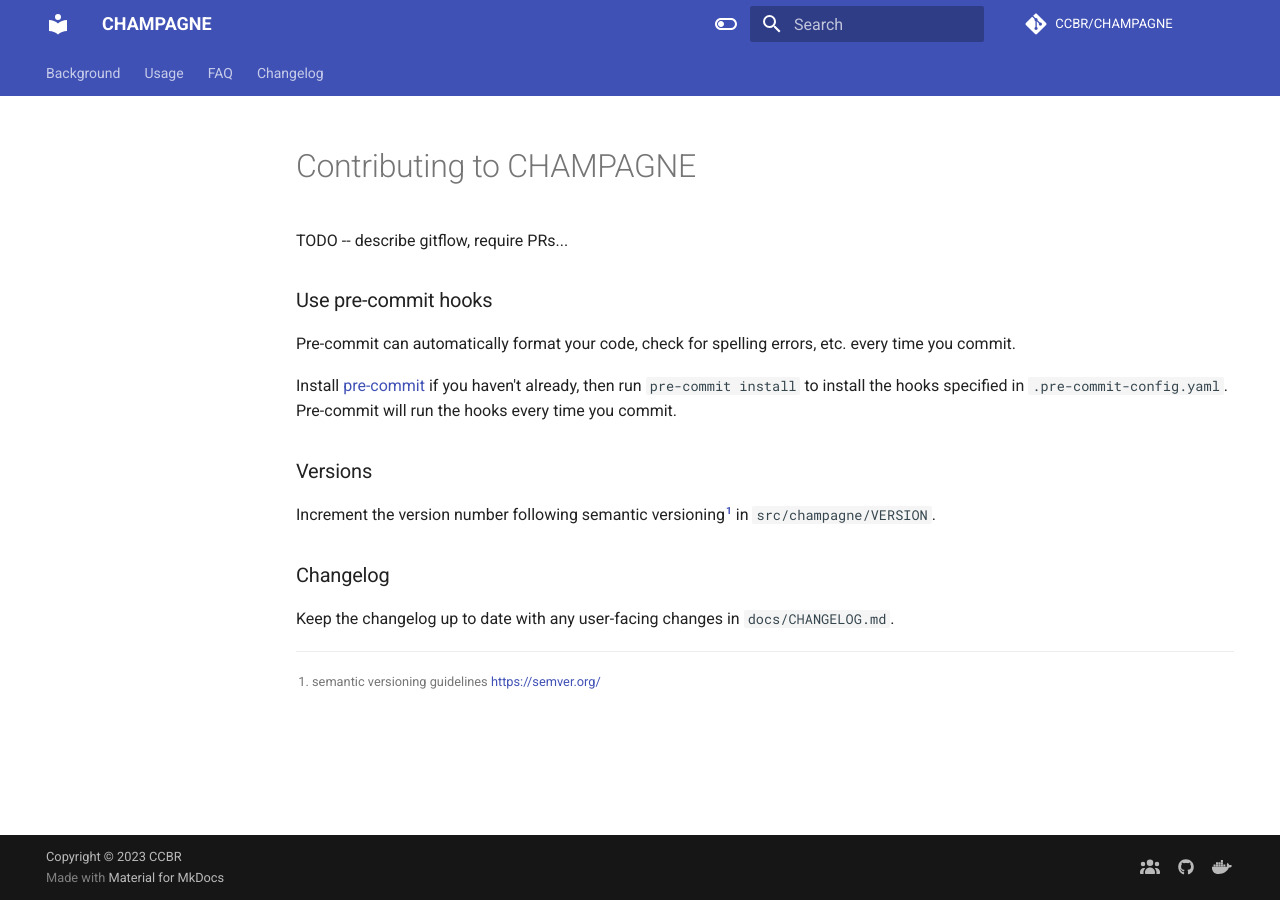
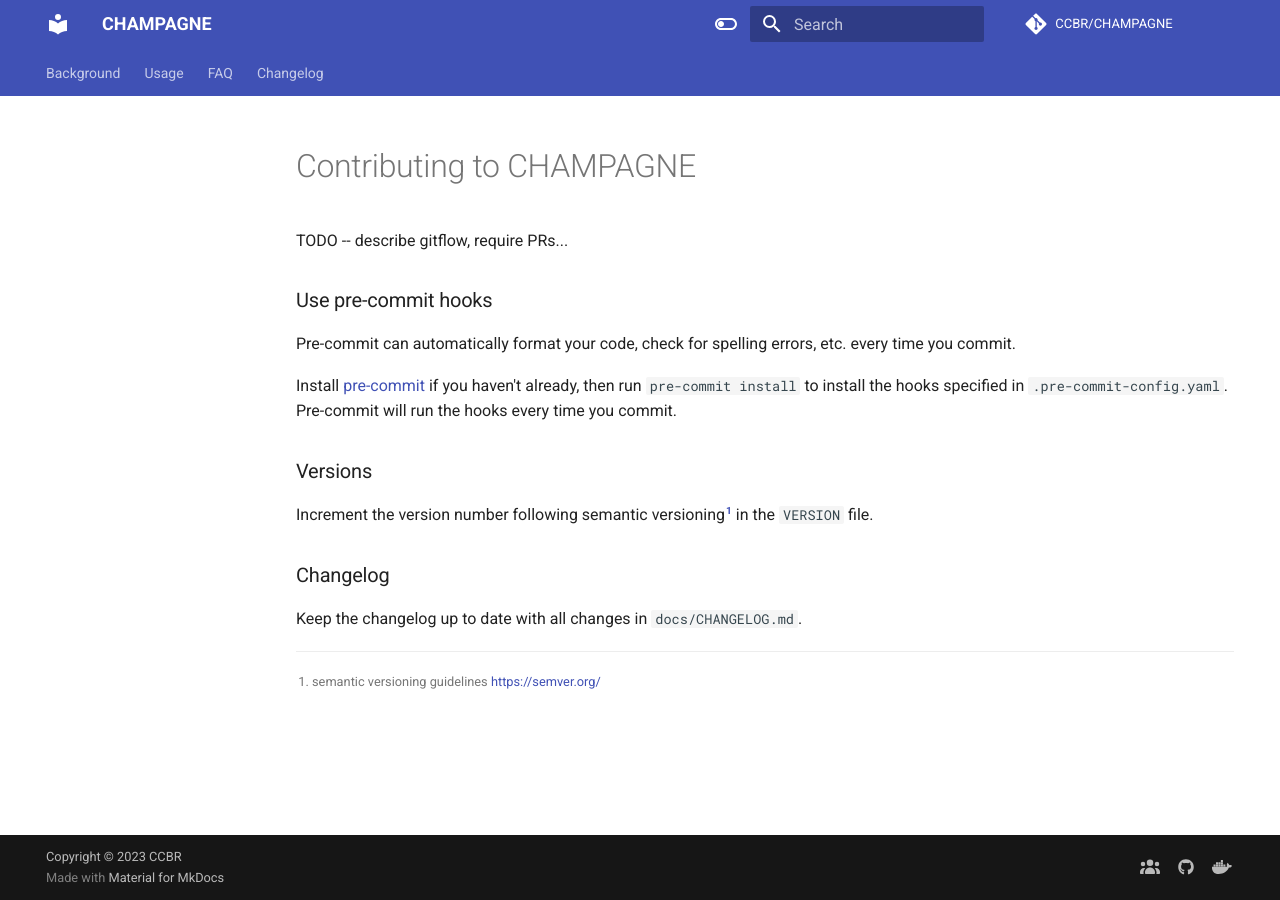
Before and after one commit to abcsFrederick/CHAMPAGNE, an MkDocs documentation site: the page built from docs/CONTRIBUTING.md, in a window 1280 px wide. Built offline with MkDocs 1.6.1 and Material for MkDocs 9.7.7, drawn with Linux system fonts in a browser that asks for light colours; comment, search, counter and statistics services are not loaded; the version menu is left out.

Commit message:
fix: path to version

```diff
--- a/docs/CONTRIBUTING.md
+++ b/docs/CONTRIBUTING.md
@@ -12,10 +12,10 @@
 
 ### Versions
 
-Increment the version number following semantic versioning[^3] in `src/champagne/VERSION`.
+Increment the version number following semantic versioning[^3] in the `VERSION` file.
 
 [^3]: semantic versioning guidelines https://semver.org/
 
 ### Changelog
 
-Keep the changelog up to date with any user-facing changes in `docs/CHANGELOG.md`.
+Keep the changelog up to date with all changes in `docs/CHANGELOG.md`.
```
